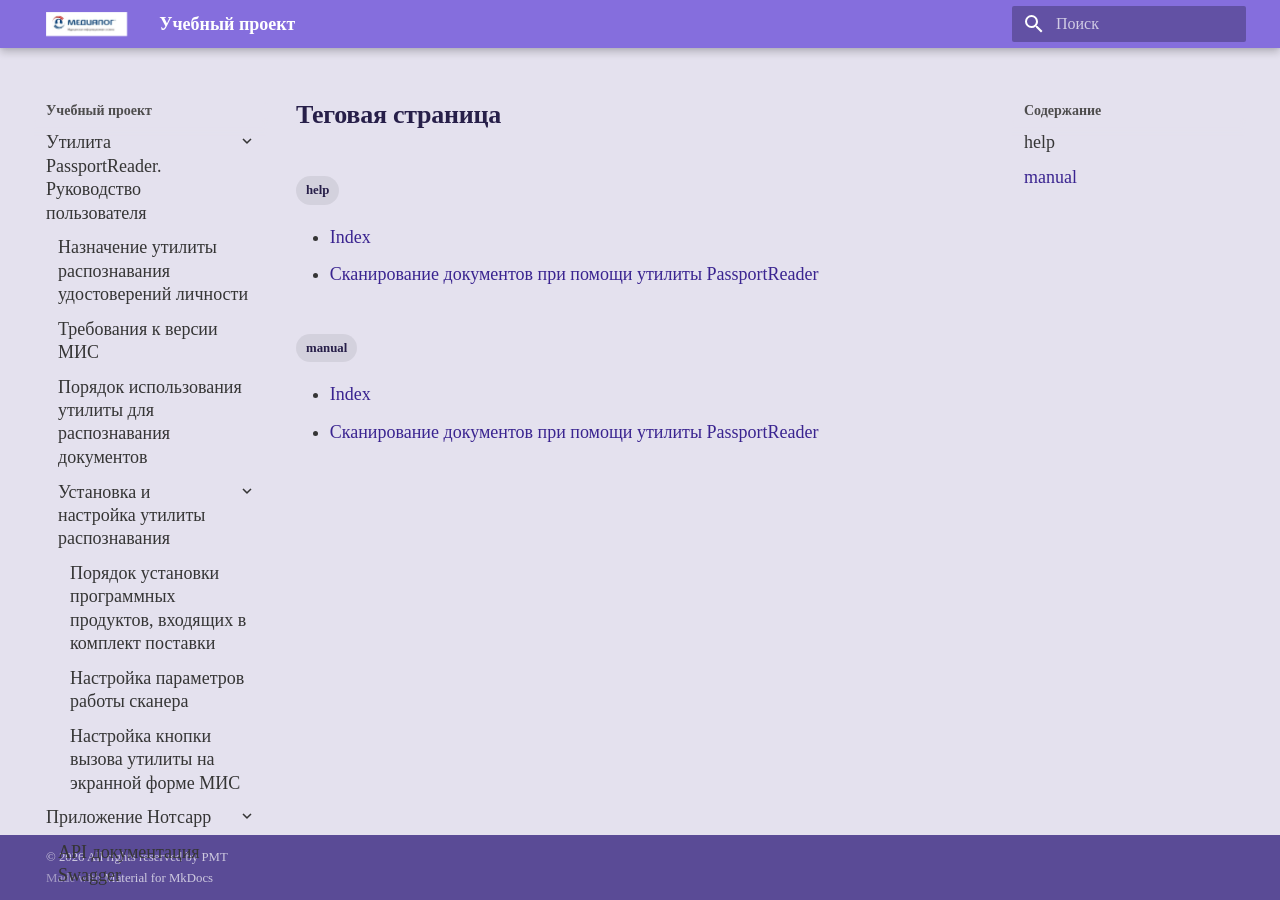
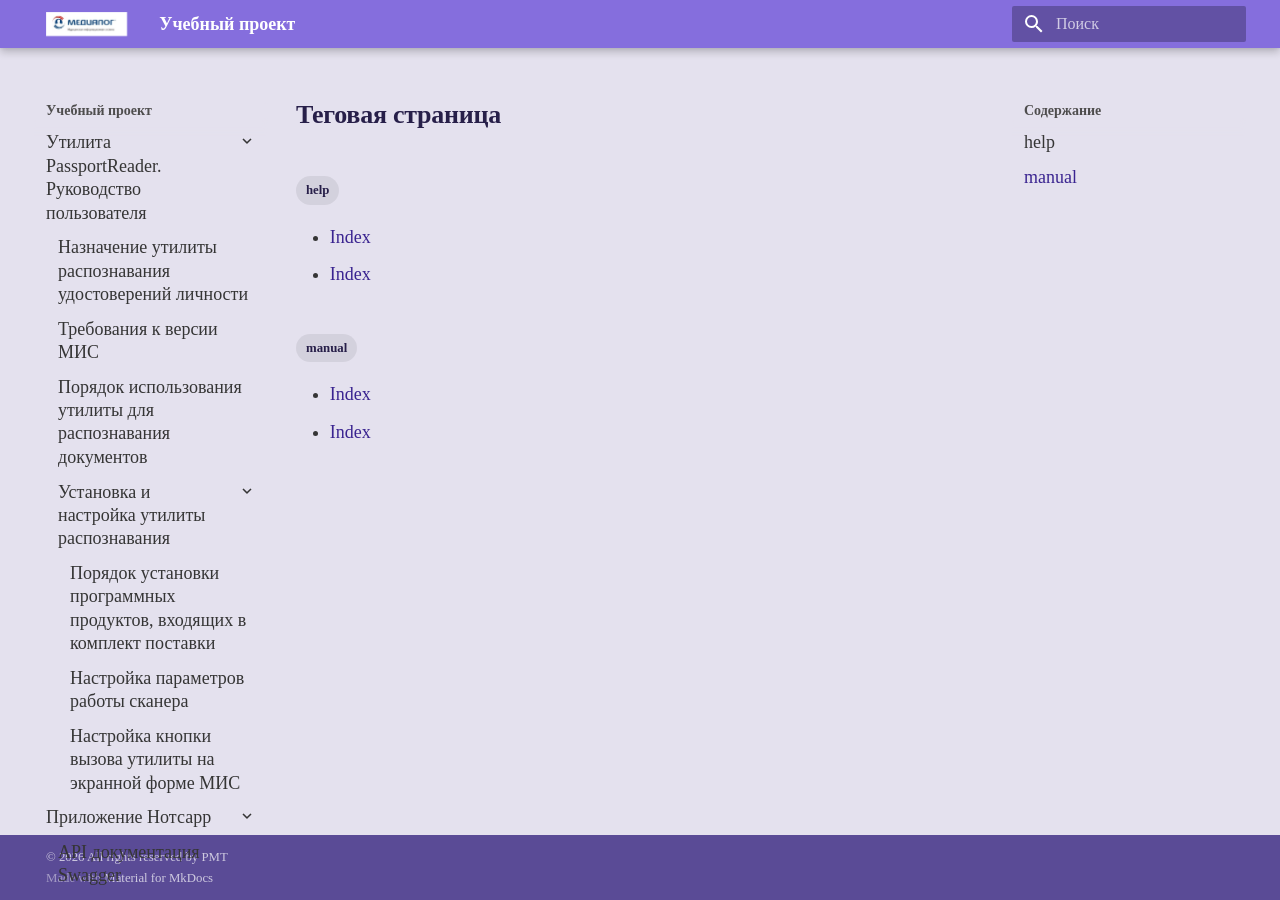
Before and after one commit to elena-chistyakova/study_manual, an MkDocs documentation site: the page built from docs/tags.md, in a window 1280 px wide. Built offline with MkDocs 1.6.1 and Material for MkDocs 9.7.7, drawn with Linux system fonts in a browser that asks for light colours; some web fonts are replaced.

Commit message:
проверка выделения фрагмента

```diff
--- a/docs/stylesheets/extra.css
+++ b/docs/stylesheets/extra.css
@@ -27,7 +27,7 @@
 }
 .md-nav__link {
     font-family: 'Times New Roman';
-    font-weight: 200;
+    font-weight: 300;
     font-size: 18px;
     color: #353535;
 }
--- a/mkdocs.yml
+++ b/mkdocs.yml
@@ -69,7 +69,6 @@
   - pymdownx.highlight: # Подсветка синтаксиса в блоках кода
       anchor_linenums: true
   - pymdownx.superfences # Поддержка вложенных блоков кода
-  - pymdownx.snippets # Использование заимствованного контента
   - pymdownx.snippets:  # Использование заимствованного контента
       base_path:
         - docs
```
Also changed, not shown: docs/index.md (+1 -6 lines), docs/passportreader/intro.md (+3 -0 lines), docs/passportreader/ver.md (+7 -0 lines), 1 other file.
